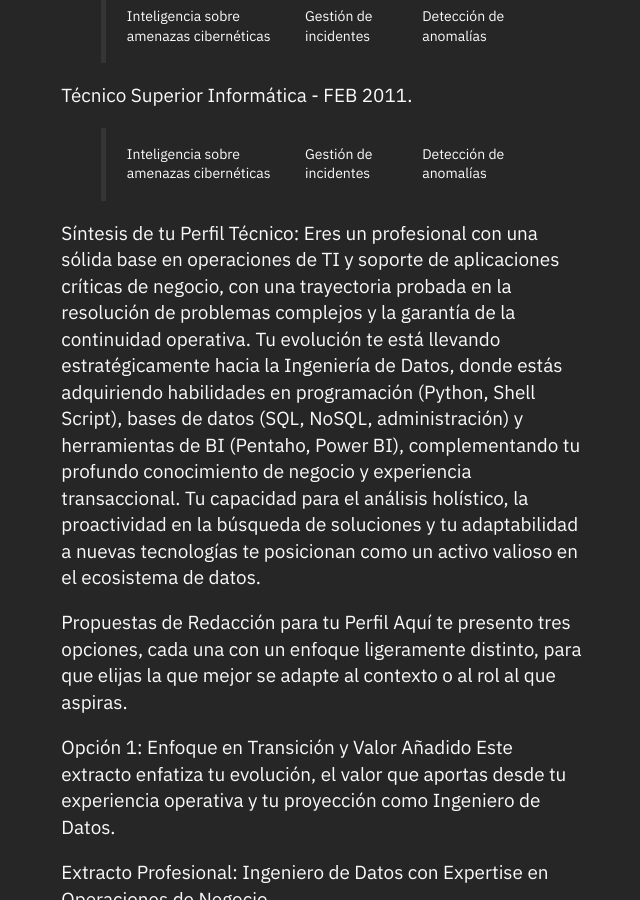
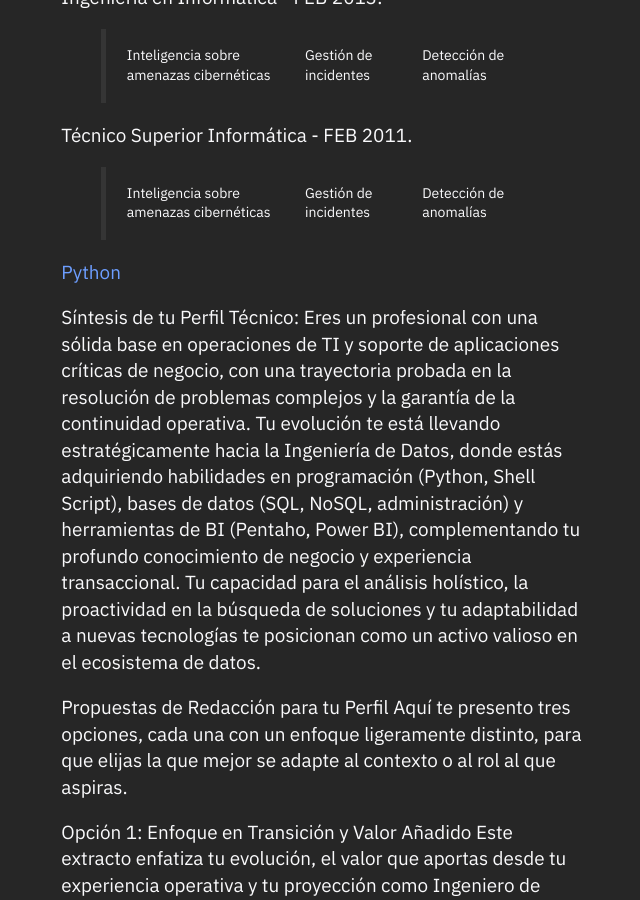
Before and after one commit to batistayureiba/batistayureiba.github.io, a Jekyll site: the page built from _posts/2025-05-24-about.md, in a window 1280 px wide and 900 px high, scrolled down 3560 px. Shown: the whole window, without its empty margins (317-957 px from the left). Built offline with Jekyll 4.4.1, drawn with Linux system fonts in a browser that asks for light colours.

Commit message:
Update 2025-05-24-about.md

```diff
--- a/_posts/2025-05-24-about.md
+++ b/_posts/2025-05-24-about.md
@@ -13,10 +13,11 @@
 + Ciencias y Análisis de Datos.
 + Operaciones IT.
 + Soporte.
-
++
+{:#skills}
 ### Habilidades
 
-[Python](#)
+[Python](#skills)
 [Pandas]
 [Numpy]
 [Matplotlib]
@@ -76,6 +77,9 @@
 
 Técnico Superior Informática - FEB 2011.
 > Inteligencia sobre amenazas cibernéticas | Gestión de incidentes | Detección de anomalías
+
+
+[Python](#skills)
 
 Síntesis de tu Perfil Técnico:
 Eres un profesional con una sólida base en operaciones de TI y soporte de aplicaciones críticas de negocio, con una trayectoria probada en la resolución de problemas complejos y la garantía de la continuidad operativa. Tu evolución te está llevando estratégicamente hacia la Ingeniería de Datos, donde estás adquiriendo habilidades en programación (Python, Shell Script), bases de datos (SQL, NoSQL, administración) y herramientas de BI (Pentaho, Power BI), complementando tu profundo conocimiento de negocio y experiencia transaccional. Tu capacidad para el análisis holístico, la proactividad en la búsqueda de soluciones y tu adaptabilidad a nuevas tecnologías te posicionan como un activo valioso en el ecosistema de datos.
```
